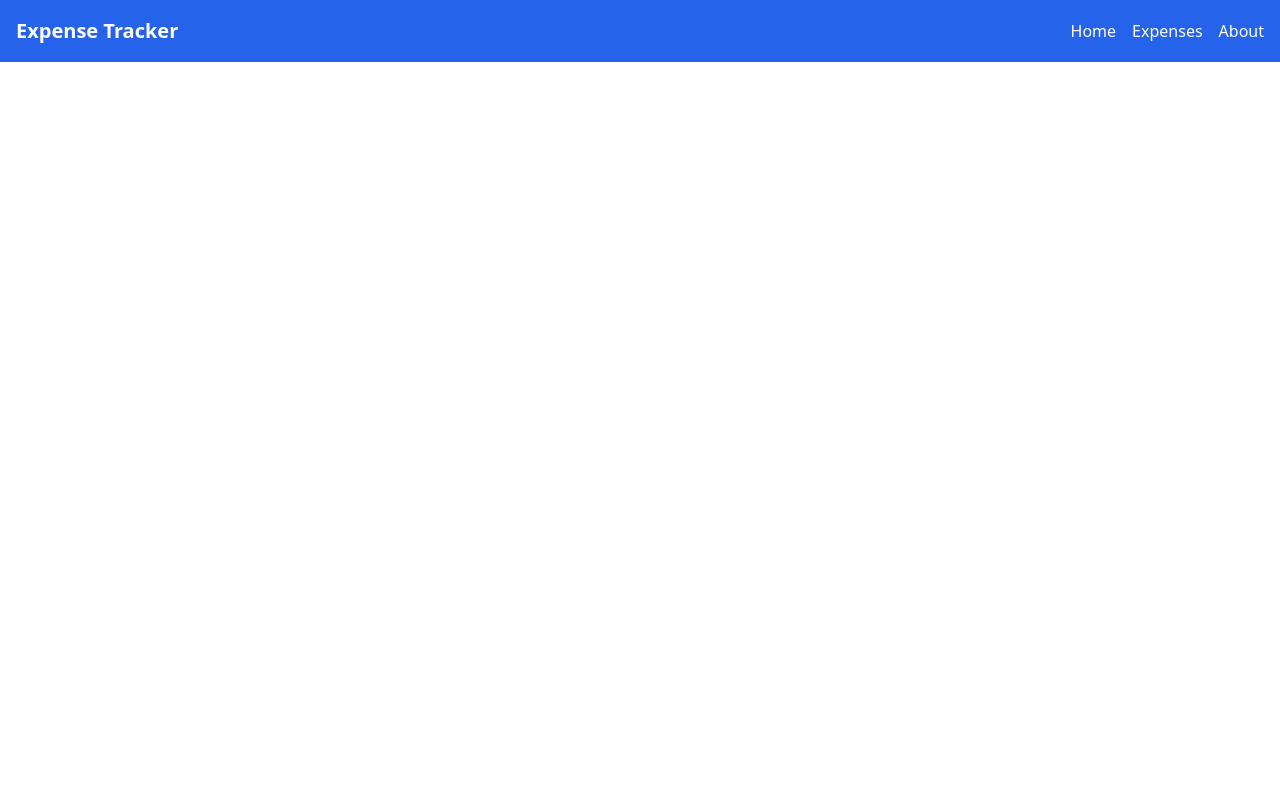
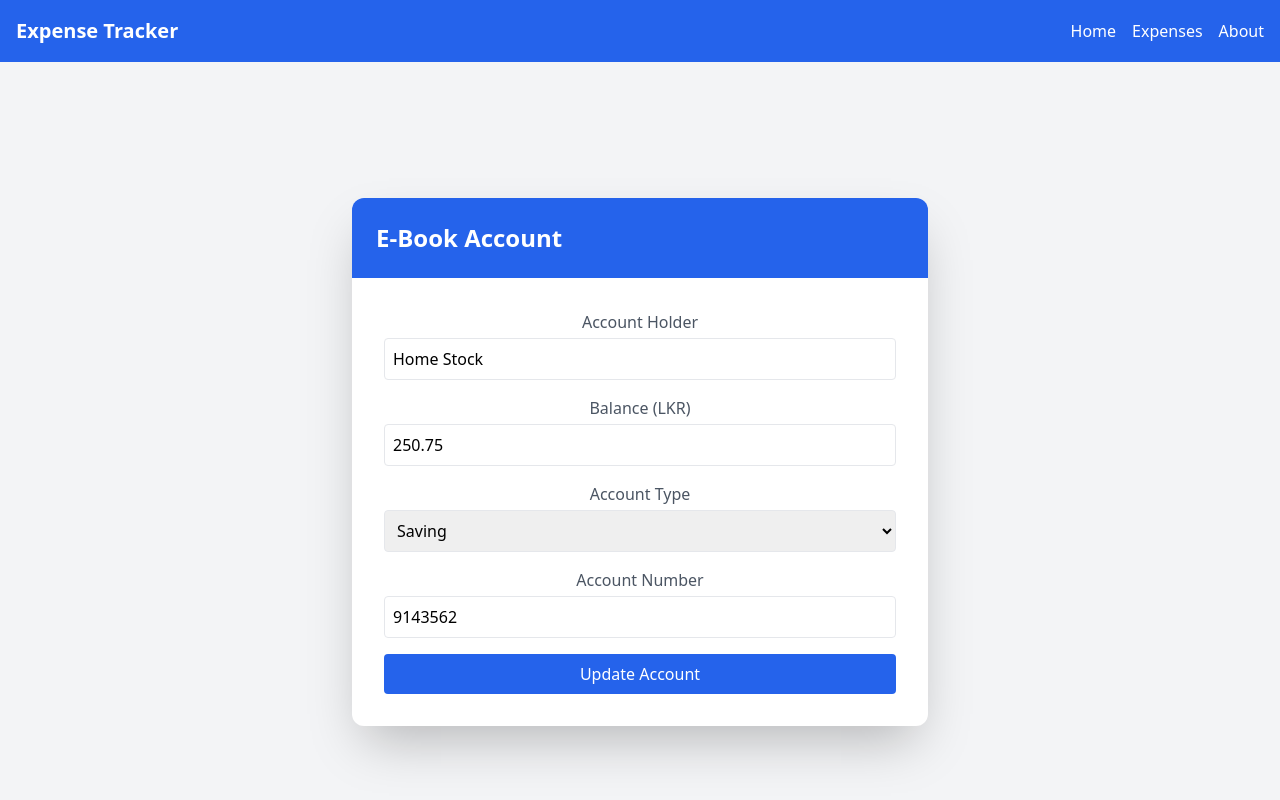
Before and after one commit to kmddkuruppu/Home-Stock, a React (Create React App) app in the folder frontend/: page /updateAcc in a window 1280 px wide. Shown: the top 800 px of the page. Built offline with nearby package versions, Linux system fonts and the light colour scheme.

Commit message:
Create Update account

```diff
--- a/frontend/src/App.js
+++ b/frontend/src/App.js
@@ -12,6 +12,7 @@ import UpdateExpenseForm from './components/UpdateExpenseForm';
 // Import pages
 import Budget from './pages/Budget';
 import Account from './pages/Account';
+import Update_Acc from './pages/Update_Acc';
 
 function App() {
   return (
@@ -26,6 +27,7 @@ function App() {
           <Route path="/slidebar" element={<Slidebar />} />
           <Route path="/updateExpenseForm" element={<UpdateExpenseForm />} />
           <Route path="/account" element={<Account />} />
+          <Route path="/updateAcc" element={<Update_Acc />} />
         </Routes>
       </div>
     </Router>
--- /dev/null
+++ b/frontend/src/pages/Update_Acc.js
@@ -0,0 +1,123 @@
+import React, { useState } from 'react';
+import axios from 'axios';
+import {
+  BookOpen,
+  CreditCard,
+  User,
+  DollarSign,
+  Send,
+  QrCode,
+  FileText,
+  Store,
+  Bell,
+  ChevronRight
+} from 'lucide-react';
+
+const EBookAccountInterface = ({
+  initialAccountHolderName = 'Home Stock',
+  initialAccountBalance = 250.75,
+  initialAccountType = 'Saving',
+  initialAccountNumber = '9143562',
+  accountId
+}) => {
+  const [accountHolderName, setAccountHolderName] = useState(initialAccountHolderName);
+  const [accountBalance, setAccountBalance] = useState(initialAccountBalance);
+  const [accountType, setAccountType] = useState(initialAccountType);
+  const [accountNumber, setAccountNumber] = useState(initialAccountNumber);
+  const [loading, setLoading] = useState(false);
+  const [message, setMessage] = useState('');
+
+  const handleUpdate = async (e) => {
+    e.preventDefault();
+    setLoading(true);
+    setMessage('');
+
+    try {
+      const response = await axios.put(`http://localhost:8070/accounts/update/${accountId}`, {
+        accountHolderName,
+        accountBalance,
+        accountType,
+        accountNumber
+      });
+
+      setMessage(response.data.message);
+    } catch (error) {
+      setMessage(error.response?.data?.error || 'Error updating account');
+    } finally {
+      setLoading(false);
+    }
+  };
+
+  return (
+    <div className="min-h-screen bg-gray-100 flex items-center justify-center p-6">
+      <div className="w-full max-w-xl bg-white shadow-2xl rounded-xl overflow-hidden">
+        {/* Header */}
+        <div className="bg-blue-600 text-white p-6 flex items-center justify-between">
+          <h2 className="text-2xl font-bold">E-Book Account</h2>
+        </div>
+
+        {/* Account Update Form */}
+        <div className="p-8 space-y-6">
+          <form onSubmit={handleUpdate} className="space-y-4">
+            <div>
+              <label className="text-gray-600 block mb-1">Account Holder</label>
+              <input
+                type="text"
+                className="w-full border p-2 rounded"
+                value={accountHolderName}
+                onChange={(e) => setAccountHolderName(e.target.value)}
+                required
+              />
+            </div>
+
+            <div>
+              <label className="text-gray-600 block mb-1">Balance (LKR)</label>
+              <input
+                type="number"
+                className="w-full border p-2 rounded"
+                value={accountBalance}
+                onChange={(e) => setAccountBalance(parseFloat(e.target.value))}
+                required
+              />
+            </div>
+
+            <div>
+              <label className="text-gray-600 block mb-1">Account Type</label>
+              <select
+                className="w-full border p-2 rounded"
+                value={accountType}
+                onChange={(e) => setAccountType(e.target.value)}
+              >
+                <option value="Saving">Saving</option>
+                <option value="Current">Current</option>
+              </select>
+            </div>
+
+            <div>
+              <label className="text-gray-600 block mb-1">Account Number</label>
+              <input
+                type="text"
+                className="w-full border p-2 rounded"
+                value={accountNumber}
+                onChange={(e) => setAccountNumber(e.target.value)}
+                required
+              />
+            </div>
+
+            <button
+              type="submit"
+              className="w-full bg-blue-600 text-white p-2 rounded mt-4 hover:bg-blue-700"
+              disabled={loading}
+            >
+              {loading ? 'Updating...' : 'Update Account'}
+            </button>
+          </form>
+
+          {message && <p className="text-center text-green-600 mt-2">{message}</p>}
+        </div>
+      </div>
+    </div>
+  );
+};
+
+export default EBookAccountInterface;
```
